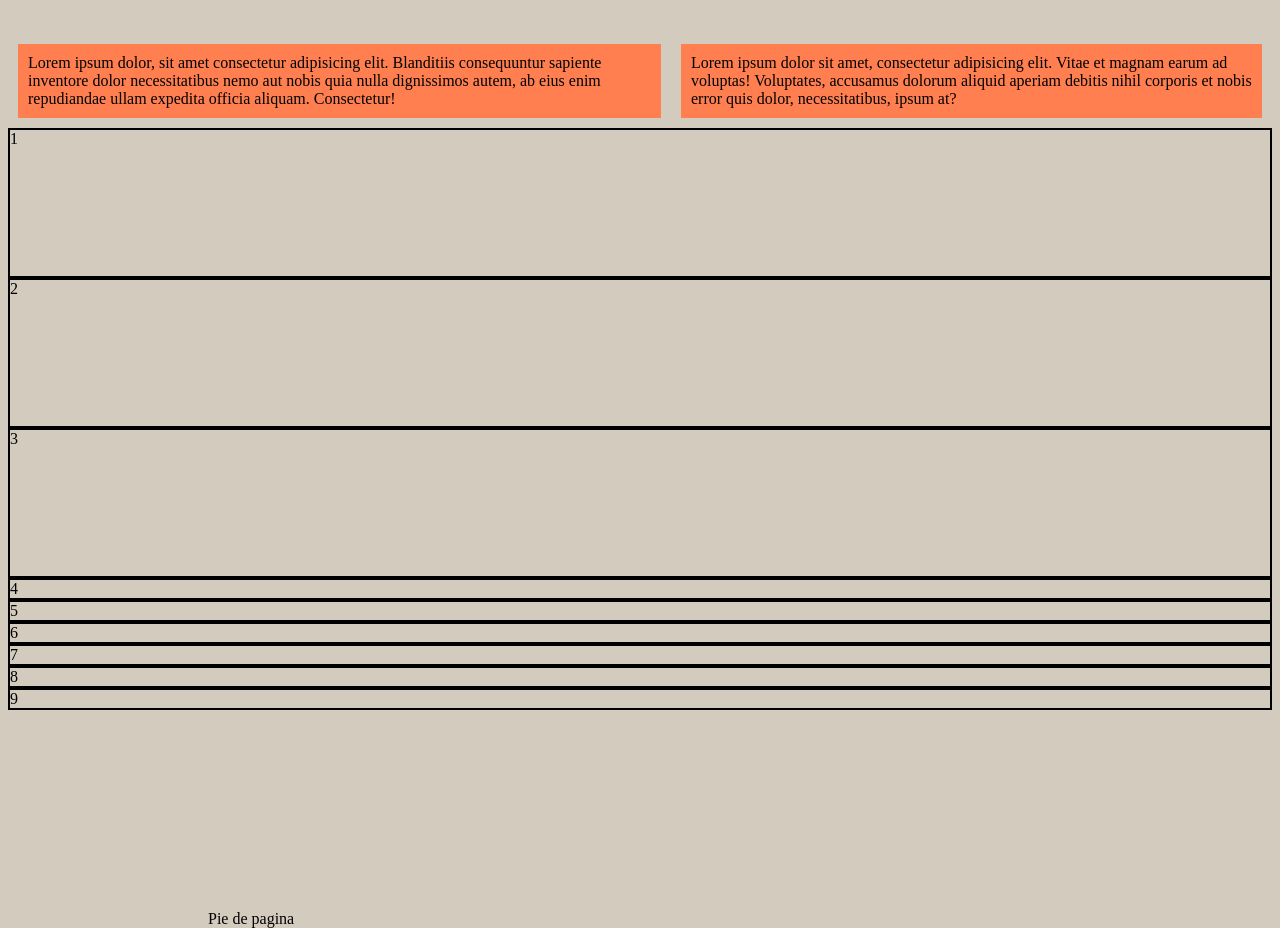
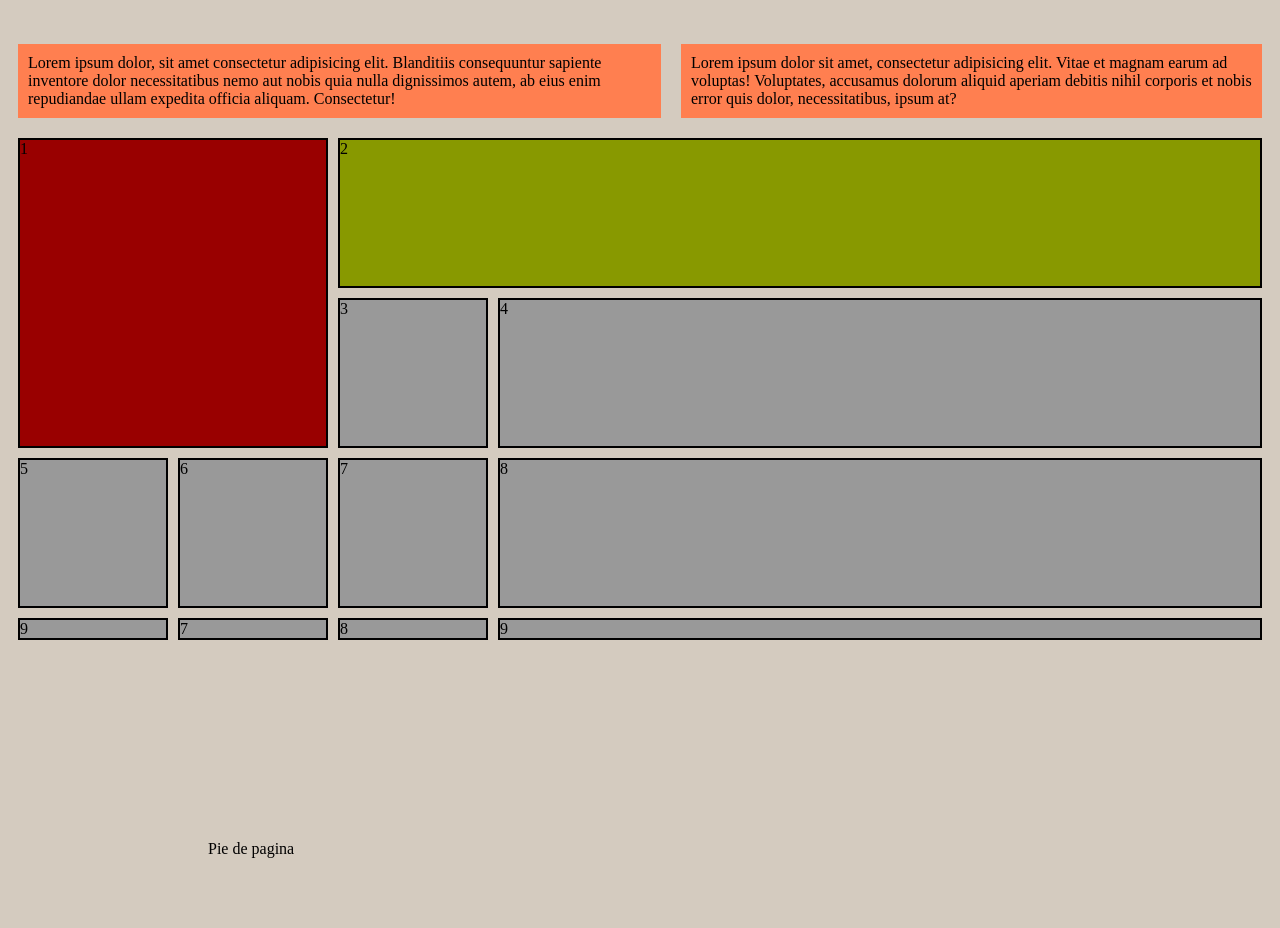
Before and after one commit to Mmiguela1989/practica-css, a plain HTML site: page index.html in a window 1280 px wide. Shown: the part 4580-5508 px from the top of the page. Drawn offline with Linux system fonts and the light colour scheme.

Commit message:
actualizacion

```diff
--- /dev/null
+++ b/estilosgaleria.css
@@ -0,0 +1,37 @@
+*{
+    font-family: sans-serif;
+    font-weight: 100;
+}
+
+body{
+    background: radial-gradient(circle,#fff,#bbb);
+    padding: 15px;
+    display: flex;
+}
+
+.grid-container{
+    display: grid;
+    grid-template-columns: repeat(auto-fill,minmax(150px,1fr));
+    grid-auto-rows: 100px;
+    gap: 10px;
+}
+
+img{
+    width: 100%;
+    height: 100%;
+    object-fit: cover;
+}
+
+img:first-child{
+    grid-column: 1 / 3;
+    grid-row: 1 / 3;
+}
+
+img:nth-child(6){
+    grid-column: 2 / 4;
+    grid-row: 3 / 5;
+}
+
+img:nth-child(10){
+    grid-row: span 3;
+}
--- a/index.html
+++ b/index.html
@@ -407,26 +407,43 @@
         grid-template-row:(grid container) para poder crear las filas
         grid-template-column:(grid container) y las clumnas
 
-        grid-row-gap:(grid container)
+        unidades "auto" y "fr": al igual que las propiedades flex se encarga de repartir los espacios para hacerlos responsive.
+
+        grid-row-gap:(grid container) es el margin pero entre celdas
         grid-column-gap:(grid container)
         grid-gap:(grid container)
 
 
-        grid-row-star: (grid-item)
-        grid-row-end: (grid-item)
+        grid-row-star: (grid-item) indica desde que linea a que linea
+        grid-row-end: (grid-item) va ir las celdas
         grid-column-star: (grid-item)
         grid-column-end: (grid-item)
-        grid-row: (grid-item)
-        grid-column: (grid-item)
+        grid-row: (grid-item) con esto se pue hacer lo de arriba pero es
+        grid-column: (grid-item) una manera de acortar
 
-        unidades "auto" y "fr"
-        repeat (cantidades/tamaños)
+
+        repeat (cantidades/tamaños) se utiliza para determinar la cantidad de columnas por su tamañano
 
 
         GRID IMPLICITO Y EXPLICITO
 
+        3 nuevas propiedades para el grid implicito
+        grid-auto-rows: sirven para terminar de rellenar y acomodar las
+        grid-auto-columns: columnas y filas que queden descuadradas
+        grid-auto-flow:
 
+        GRID DINAMICO
+        sirve para darle mas propiedades dinamicas a los grid. estructuras auto ajustables, la cantidad de filas columbas y el tamaño de estas.
 
+        valores del repeat indica de que tamaño va a ser las grillas
+        minmax() se le pueden meter valores en px tambien
+        mincontent: aplicada al contenido minimo
+        max-content: aplica al contenido maximo
+
+        cantidad:
+        hace que se ajuste o que siga creando columnas o filas
+        auto-fill
+        auto-fit
     -->
 
     <div class="grid-container">
@@ -439,8 +456,54 @@
         <div class="grid-item">7</div>
         <div class="grid-item">8</div>
         <div class="grid-item">9</div>
+        <div class="grid-item">7</div>
+        <div class="grid-item">8</div>
+        <div class="grid-item">9</div>
 
     </div>
+
+
+    <!--alineacion y control de flujo
+
+        diferencias con flex:
+
+        la alineacion es dentro de cada celda y no alineacion total del flex container y se usa dentro del grid-container
+        cada celda seria un flex container
+
+        (propiedades dle grid container)
+
+        justtify-items (horizontalmente)
+        aling-items (verticalmente)
+
+            strech(default) star, center, end
+
+        place-items: aling-items, justify-items
+
+        ALINEACION DE FILAS Y COLUMNAS
+
+        justify-content (horizontalmente)
+        aling-content (verticalmente)
+
+        strecht(default) star, center, end
+
+        mas las de flex:
+            *space-arround
+            *space-between
+            *space-evenly
+
+
+        APLICANDO AL GRID ITEMS
+            alinea dentro de las misma celdas el contenido
+        aling-self
+        justify-self
+        place-self: aling-self, justify-self
+
+        strecht(default) star center end
+
+        order (igual que en el flex): acomoda la posicon den el eje
+
+
+    -->
 
 
 
--- a/styles.css
+++ b/styles.css
@@ -322,9 +322,24 @@ b{
 
 .grid-container{
     display: grid;
+    grid-template-columns: 150px 150px 150px 1fr;
     grid-template-rows: 150px 150px 150px;
+    margin: 10px;
+    gap: 10px;
 }
 
 .grid-item{
     border: 2px solid #000;
+    background-color: #999;
 }
+
+.grid-item:first-child{
+    background-color: #900;
+    grid-column: 1 / 3;
+    grid-row: 1 / 3;
+}
+
+.grid-item:nth-child(2){
+    background: #890;
+    grid-column: 3 / 5;
+}
```
Also changed, not shown: galeria.html (added, +45 -0 lines).
